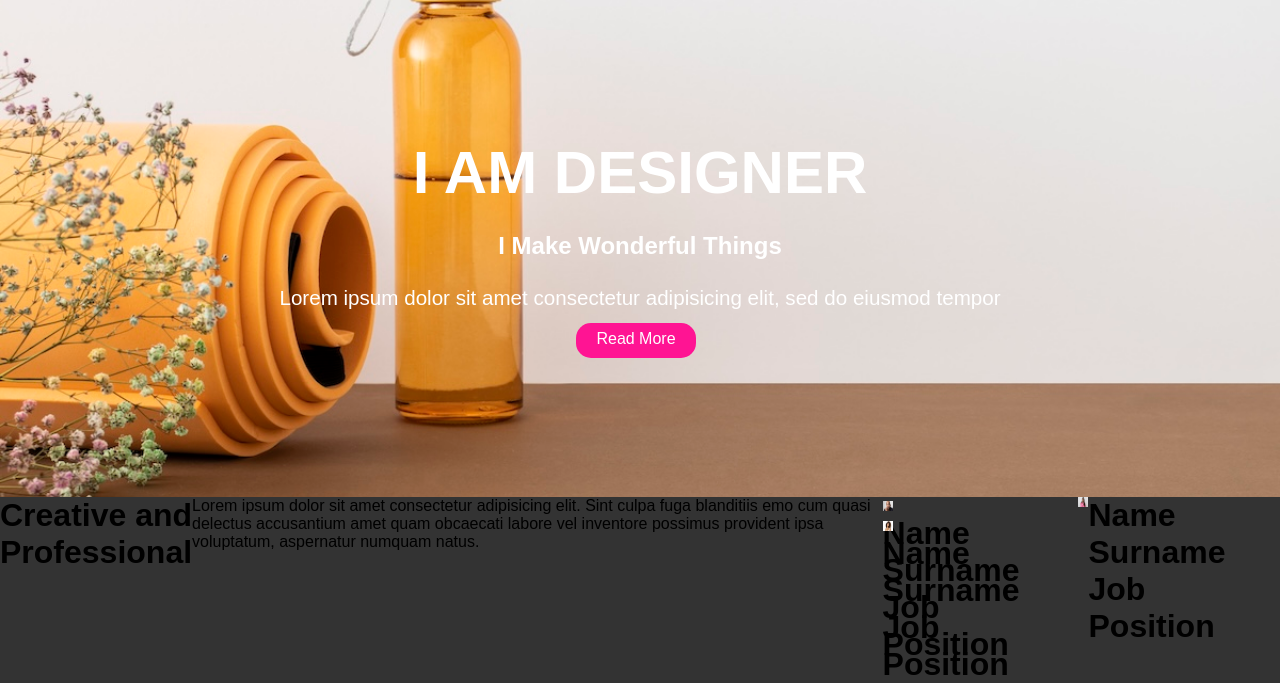
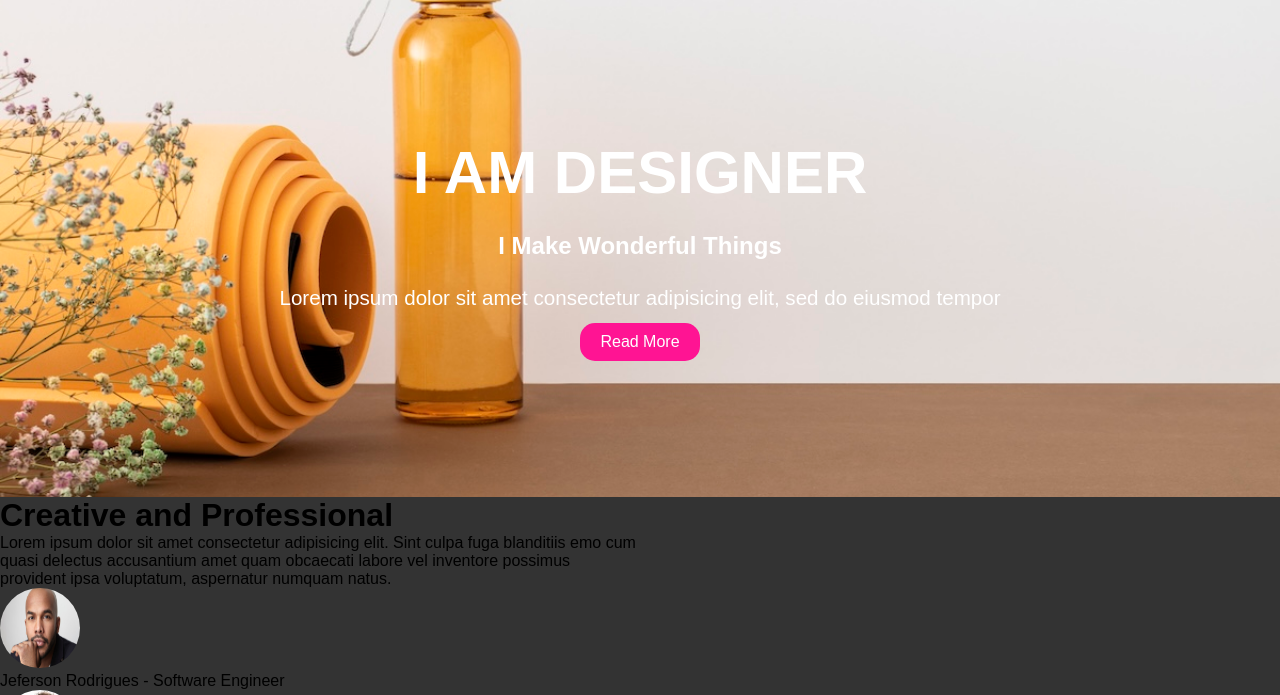
Before and after one commit to GabrielConstantinSalvan/Flexchalenge, a plain HTML site: page index.html in a window 1280 px wide. Shown: the part 105-800 px from the top of the page. Drawn offline with Linux system fonts and the light colour scheme.

Commit message:
revisando

```diff
--- a/index.html
+++ b/index.html
@@ -3,7 +3,7 @@
 <head>
     <meta charset="UTF-8">
     <meta name="viewport" content="width=device-width, initial-scale=1.0">
-    <title>Document</title>
+    <title>FlexChallenge</title>
     <link rel="stylesheet" href="style.css">
 </head>
 <body>
@@ -26,7 +26,9 @@
         <h1 class="titleImg">I AM DESIGNER</h1>
         <h2 class="subtitleImg">I Make Wonderful Things</h2>
         <p class="pClassImg">Lorem ipsum dolor sit amet consectetur adipisicing elit, sed do eiusmod tempor</p>
-        <a class="buttonImg" href="#">Read More</a>
+        <div class="btnsContainer">
+            <a class="buttonImg btns" href="#">Read More</a>
+        </div>
     </div>
 
     <div class="Profile">
@@ -36,21 +38,21 @@
                 emo cum quasi delectus accusantium amet quam obcaecati labore vel inventore possimus provident ipsa voluptatum, aspernatur numquam natus.</p>
         </div>
 
-        <div class="Users">
+        <div class="teamDesc">
 
-            <div class="imgUser1">
-                <img class="imgUser1" src="medias/img/man.jpg" alt="Homem">
-                <h1>Name Surname Job Position</h1>
+            <div class="teamCard">
+                <img class="teamImgs" src="medias/img/man.jpg" alt="Homem">
+                <p>Jeferson Rodrigues - Software Engineer</p>
             </div>
 
-            <div class="imgUser2"></div>
-                <img class="imgUser1" src="medias/img/woman1.jpeg" alt="mulherCacheada">
-                <h1>Name Surname Job Position</h1>
+            <div class="teamCard"></div>
+                <img class="teamImgs" src="medias/img/woman1.jpeg" alt="mulherCacheada">
+                <p>Juliana Silva - Product Owner</p>
             </div>
 
-            <div class="imgUser3"></div>
-                <img class="imgUser1" src="medias/img/woman2.avif" alt="mulherLisa">
-                <h1>Name Surname Job Position</h1>
+            <div class="teamCard"></div>
+                <img class="teamImgs" src="medias/img/woman2.avif" alt="mulherLisa">
+                <p>Elise Tsunade - Human Resources</p>
             </div>
 
         </div>
--- a/style.css
+++ b/style.css
@@ -54,9 +54,9 @@ body{
 }
 
 .buttonNav:hover {
-    background-color: deeppink;
     display: flex;
     justify-content: center;
+    background-color: deeppink;
 }
 
 .buttonNavHome{
@@ -68,11 +68,6 @@ body{
     color: white;
     border-radius: 5px;
 }
-
-.buttonNavHome:hover{
-    background-color: rgba(255, 20, 145, 0.568);
-}
-
 .titleImg{
     margin-top: 11%;
     display: flex;
@@ -100,47 +95,38 @@ body{
     font-size: 20.6px;
 
 }
-.buttonImg{
+ .btns{
+    background-color: deeppink;
     text-decoration: none;
+    color: white;
+    padding: 10px 20px;
+    border-radius: 15px;
+ }
+
+ .btnsContainer{
+    margin-top: 1%;
     display: flex;
-    text-align: center;
     justify-content: center;
-    align-self: center;
-    margin-top: 1%;
-    background-color: deeppink;
-    height: 35px;
-    width: 120px;
-    margin-left: 45%;
-    border-radius: 15px;
-    padding-top: 7px;
-    color: white;
+    align-items: center;
+ }
 
-}
-
-.buttonImg:hover{
-    background-color: rgba(255, 20, 145, 0.568);
+.buttonImg:hover, .buttonNavHome:hover{
+    background-color: rgb(209, 33, 127);
 }
 
 .Profile{
     display: flex;
+    flex-direction: column;
     background-color: #333;
 }
 
-.textProfile{
-    display: flex;
-    justify-content: left;
+.textProfile, .teamDesc{
+    flex-wrap: wrap;
+    width: 50%;
 }
 
-.imgUser1{
-    width: 10px;
-    height: 10px;
+.teamImgs{
+    width: 80px;
+    height: 80px;
+    border-radius: 50%;
 }
-
-.imgUser2{
-    width: 10px;
-    height: 10px;
-}
-.imgUser3{
-    width: 10px;
-    height: 10px;
-}
```
